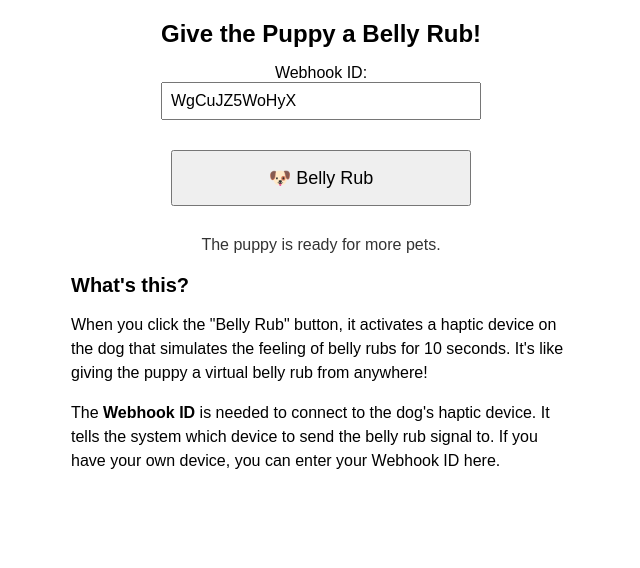
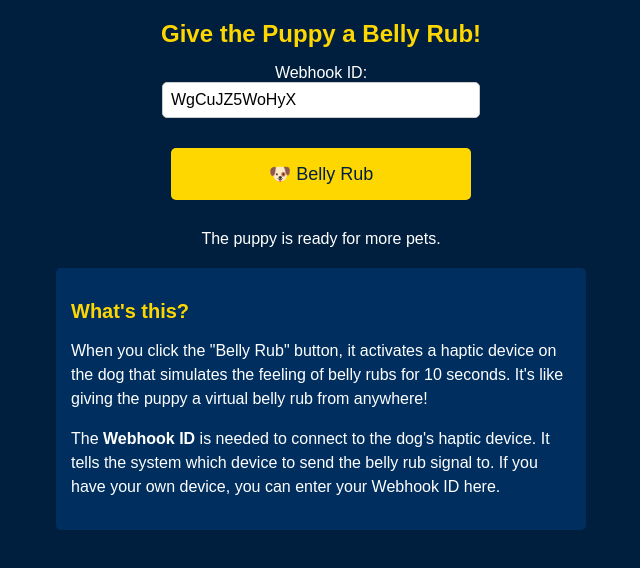
Before and after one commit to solrac214/pup-belly-rubs, a plain HTML site: page index.html in a window 1280 px wide. Shown: the whole page, without its empty margins (319-959 px from the left). Drawn offline with Linux system fonts and the light colour scheme.

Commit message:
update index.html color

```diff
--- a/index.html
+++ b/index.html
@@ -2,17 +2,22 @@
 <html lang="en">
 <head>
   <meta charset="UTF-8">
-  <title>Belly Rub Button with Explanation</title>
+  <title>Belly Rub Button with Navy Blue Theme</title>
   <meta name="viewport" content="width=device-width, initial-scale=1.0"> <!-- Responsive Meta Tag -->
   <style>
+    /* Base Styles */
     body {
       text-align: center;
       font-family: Arial, sans-serif;
       margin: 20px; /* Adjusted for mobile spacing */
+      background-color: #001f3f; /* Navy Blue Background */
+      color: #FFFFFF; /* White text for contrast */
     }
     h1 {
       font-size: 24px;
+      color: #FFD700; /* Gold color for headings */
     }
+    /* Button Styles */
     button {
       padding: 15px 30px;
       font-size: 18px;
@@ -20,23 +25,40 @@
       width: 80%;
       max-width: 300px;
       margin: 10px auto;
+      background-color: #FFD700; /* Gold background */
+      color: #001f3f; /* Navy text */
+      border: none;
+      border-radius: 5px;
     }
-    #message {
-      margin-top: 20px;
-      font-size: 16px;
-      color: #333;
+    button:hover {
+      background-color: #e6c200; /* Slightly darker gold on hover */
     }
+    button:disabled {
+      background-color: #cccccc; /* Greyed out when disabled */
+      color: #666666;
+      cursor: not-allowed;
+    }
+    /* Input and Label Styles */
     #webhookId {
       width: 80%;
       max-width: 300px;
       padding: 8px;
       font-size: 16px;
       margin-bottom: 20px;
+      border: 1px solid #CCCCCC;
+      border-radius: 5px;
     }
     label {
       font-size: 16px;
+      color: #FFFFFF; /* White text for labels */
     }
-    /* Styles for the animated petting hand emoji */
+    /* Message Styles */
+    #message {
+      margin-top: 20px;
+      font-size: 16px;
+      color: #FFFFFF; /* White text for messages */
+    }
+    /* Animated Petting Hand Emoji */
     #pettingHand {
       margin: 20px auto;
       font-size: 80px;
@@ -48,25 +70,31 @@
       50% { transform: translateY(-20px); }
       100% { transform: translateY(0); }
     }
-    /* Disabled button style */
-    button:disabled {
-      background-color: #ccc;
-      cursor: not-allowed;
-    }
-    /* "What's this?" section */
+    /* "What's this?" Section */
     #whatsThis {
       text-align: left;
       margin: 20px auto;
       width: 90%;
       max-width: 500px;
+      background-color: #002f5f; /* Slightly lighter navy for contrast */
+      padding: 15px;
+      border-radius: 5px;
     }
     #whatsThis h2 {
       font-size: 20px;
       margin-bottom: 10px;
+      color: #FFD700; /* Gold color for subheadings */
     }
     #whatsThis p {
       font-size: 16px;
       line-height: 1.5;
+      color: #FFFFFF; /* White text for content */
+    }
+    /* Input Focus Styles */
+    #webhookId:focus {
+      outline: none;
+      border-color: #FFD700; /* Gold border on focus */
+      box-shadow: 0 0 5px #FFD700;
     }
   </style>
 </head>
```
